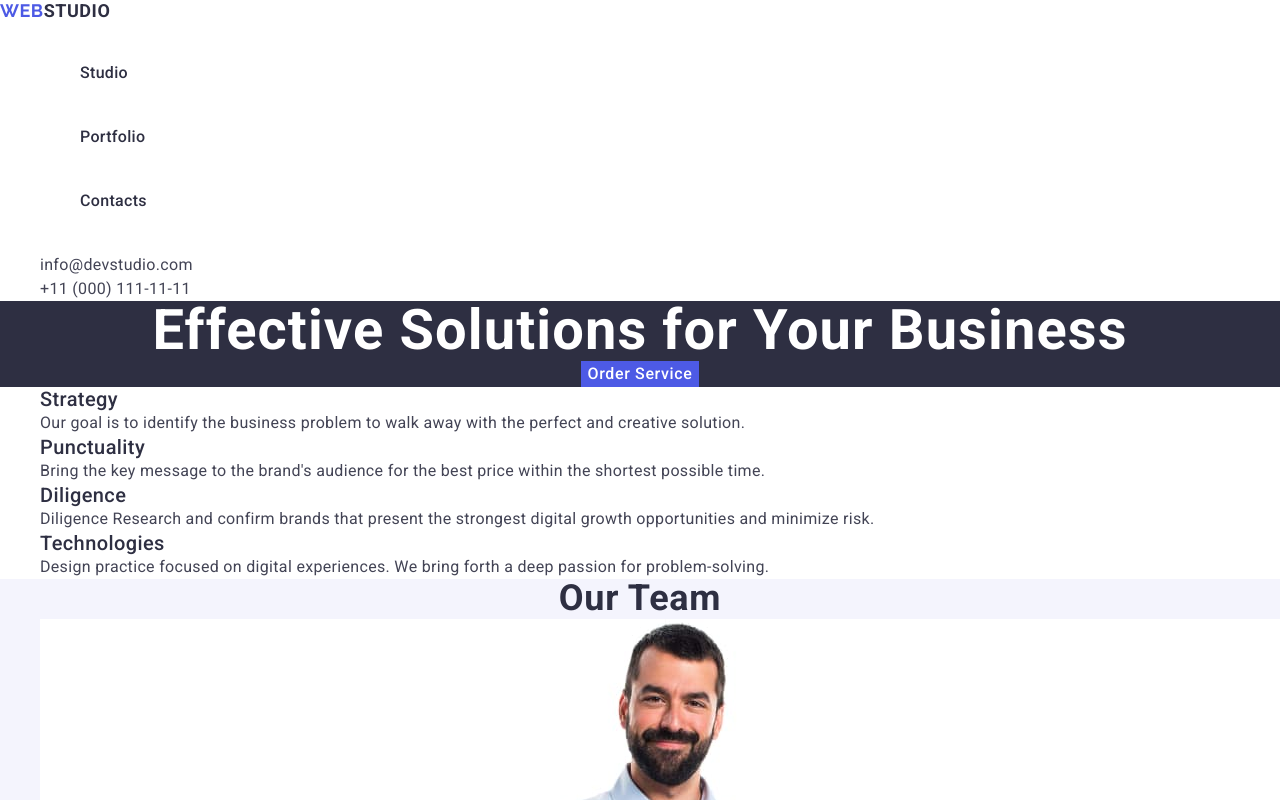
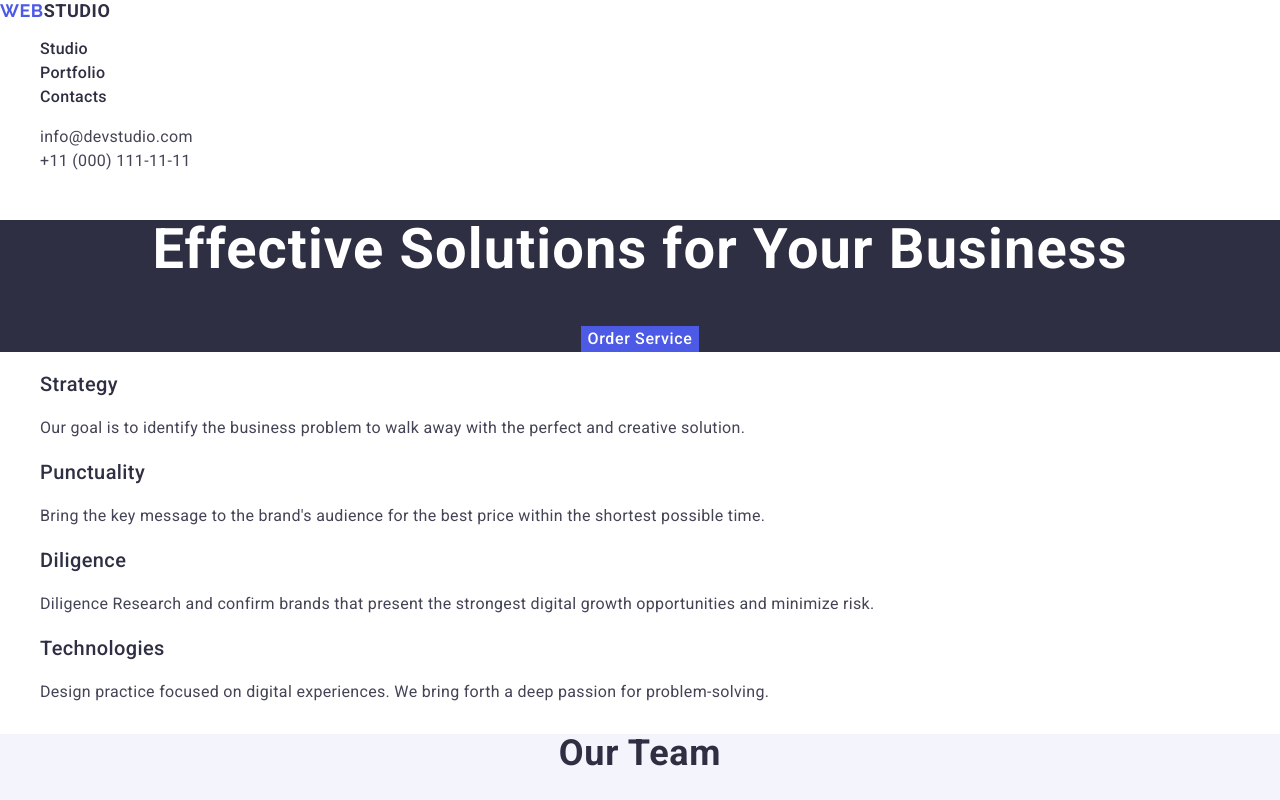
Before and after one commit to Karlson1979/goit-markup-hw-03, a website: page index.html in a window 1280 px wide. Shown: the top 800 px of the page. Drawn offline with nearby package versions, Linux system fonts and the light colour scheme.

Commit message:
delete margin

```diff
--- a/css/style.css
+++ b/css/style.css
@@ -1,7 +1,7 @@
 *,
 body,
 html {
-    margin: 0;
+    /* margin: 0; */
     /* padding: 0; */
     /* box-sizing: border-box; */
     text-decoration: none;
@@ -34,7 +34,7 @@ nav {
 }
 
 nav li {
-    margin: 40px;
+    /* margin: 40px; */
     font-weight: 500;
     line-height: 24px;
     letter-spacing: 0.32px;
@@ -201,7 +201,7 @@ button:focus {
 }
 
 .Our-time li {
-    margin: 24px;
+    /* margin: 24px; */
     /* margin-top: 72px; */
 }
 
```
